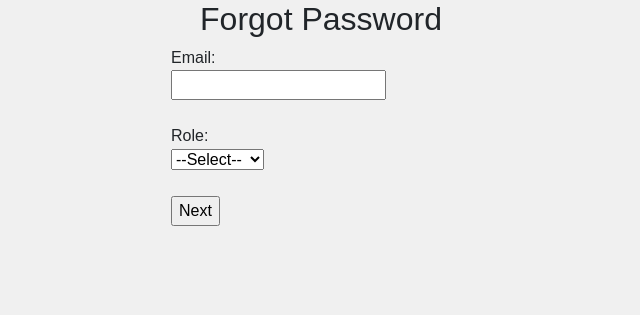
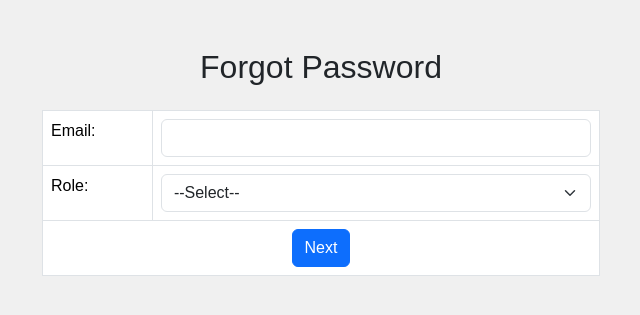
Before and after one commit to jhartne12/attendify, a PHP site: page /forgotPassword.php in a window 1280 px wide. Shown: the part 56-371 px from the top of the page, without its empty margins (319-959 px from the left). Run offline with PHP 8.4, Linux system fonts and the light colour scheme.

Commit message:
Added a proper message for actions.

```diff
--- a/forgotPassword.php
+++ b/forgotPassword.php
@@ -60,9 +60,8 @@ if ($_SERVER["REQUEST_METHOD"] == "POST") {
                         $update = $conn->prepare("UPDATE $role SET password = ? WHERE email = ?");
                         $update->bind_param("ss", $hashed, $email);
                         if ($update->execute()) {
-                            echo "<p style='text-align:center; color:green;'>Password reset successful. <a href='LogInPage.php'>Login here</a>.</p>";
+                            $step = 3;
                             closeDB();
-                            exit();
                         } else {
                             $error = "Failed to update password.";
                         }
@@ -76,12 +75,9 @@ if ($_SERVER["REQUEST_METHOD"] == "POST") {
             } else {
                 $error = "User not found.";
             }
-            $stmt->close();
         }
     }
 }
-
-closeDB();
 ?>
 
 
@@ -118,47 +114,79 @@ closeDB();
         </div>
     </nav>
 
-    <h2 style="text-align:center;">Forgot Password</h2>
+    <?php if ($step === 3): ?>
+        <div class="container mt-5">
+            <div class="alert alert-success text-center">
+                <h4>Password Reset Successful!</h4>
+                <p>You can now <a href="LogInPage.php" class="btn btn-primary">Log In</a> with your new password.</p>
+            </div>
+        </div>
+    <?php endif; ?>
+
+        <div class="container mt-5">
         <?php if ($error): ?>
         <p style="text-align:center; color:red;"><?php echo $error; ?></p>
         <?php endif; ?>
 
         <?php if ($step === 1): ?>
-        <form method="POST" style="width:300px; margin:auto;">
+            <h2 class="text-center">Forgot Password</h2>
+            <form method="POST" class="mt-4">
+                <table class="table table-bordered w-50 mx-auto">
+                    <tbody>
                         <input type="hidden" name="step" value="1">
-            <label>Email:</label><br>
-            <input type="email" name="email" required><br><br>
-
-            <label>Role:</label><br>
-            <select name="role" required>
+                        <tr>
+                            <td><label for="email" class="form-label">Email:</label></td>
+                            <td><input type="email" name="email" id="email" class="form-control" required></td>
+                        </tr>
+                        <tr>
+                            <td><label for="role" class="form-label">Role:</label></td>
+                            <td>
+                                <select name="role" id="role" class="form-select" required>
                                     <option value="">--Select--</option>
                                     <option value="attendee">Attendee</option>
                                     <option value="organizer">Organizer</option>
                                     <option value="admin">Admin</option>
-            </select><br><br>
-
-            <input type="submit" value="Next">
+                                </select>
+                            </td>
+                        </tr>
+                        <tr>
+                            <td colspan="2" class="text-center">
+                                <button type="submit" class="btn btn-primary">Next</button>
+                            </td>
+                        </tr>
+                    </tbody>
+                </table>
             </form>
-
         <?php elseif ($step === 2): ?>
-        <form method="POST" style="width:300px; margin:auto;">
+            <h2 class="text-center">Forgot Password</h2>
+            <form method="POST" class="mt-4">
+                <table class="table table-bordered w-50 mx-auto">
+                    <tbody>
                         <input type="hidden" name="step" value="2">
                         <input type="hidden" name="email" value="<?php echo htmlspecialchars($email); ?>">
                         <input type="hidden" name="role" value="<?php echo htmlspecialchars($role); ?>">
-
-            <label>Security Question:</label><br>
-            <input type="text" value="<?php echo htmlspecialchars($securityQ); ?>" disabled><br><br>
-
-            <label>Your Answer:</label><br>
-            <input type="text" name="securityA" required><br><br>
-
-            <label>New Password:</label><br>
-
-            <input type="password" name="newPassword" minlength="8" required><br>
-            <small>Password must be at least 8 characters long.</small><br><br>
-
-            <input type="submit" value="Reset Password">
+                        <tr>
+                            <td><label for="securityQ" class="form-label">Security Question:</label></td>
+                            <td><input type="text" value="<?php echo htmlspecialchars($securityQ); ?>" class="form-control" disabled></td>
+                        </tr>
+                        <tr>
+                            <td><label for="securityA" class="form-label">Your Answer:</label></td>
+                            <td><input type="text" name="securityA" id="securityA" class="form-control" required></td>
+                        </tr>
+                        <tr>
+                            <td><label for="newPassword" class="form-label">New Password:</label></td>
+                            <td><input type="password" name="newPassword" id="newPassword" class="form-control" minlength="8" required></td>
+                        </tr>
+                        <tr>
+                            <td colspan="2" class="text-center">
+                                <button type="submit" class="btn btn-success">Reset Password</button>
+                            </td>
+                        </tr>
+                    </tbody>
+                </table>
             </form>
         <?php endif; ?>
+    </div>
+
 </body>
 </html>
--- a/profileinfo.php
+++ b/profileinfo.php
@@ -75,9 +75,9 @@ if ($_SERVER["REQUEST_METHOD"] == "POST" && isset($_POST["update"])) {
     $stmt->bind_param($types, ...$params);
 
     if ($stmt->execute()) {
-        $message = "profile updated successfully.";
+        $message = "Profile updated successfully.";
     } else {
-        $message = "error updating profile.";
+        $message = "Error updating profile.";
     }
     $stmt->close();
 }
@@ -122,7 +122,7 @@ if ($_SERVER["REQUEST_METHOD"] == "POST" && isset($_POST["update"])) {
     <div class="container mt-5">
         <h2 class="text-center">Edit my profile</h2>
 
-        <?php if (!empty($message)) echo "<div class='alert alert-danger'>$message</div>"; ?>
+        <?php if (!empty($message)) echo "<div class='alert alert-info text-center'>$message</div>"; ?>
 
         <form method="post" class="mt-4">
             <table class="table registration-table table-bordered">
```
Lines whose indentation alone changed are shown as unchanged.
